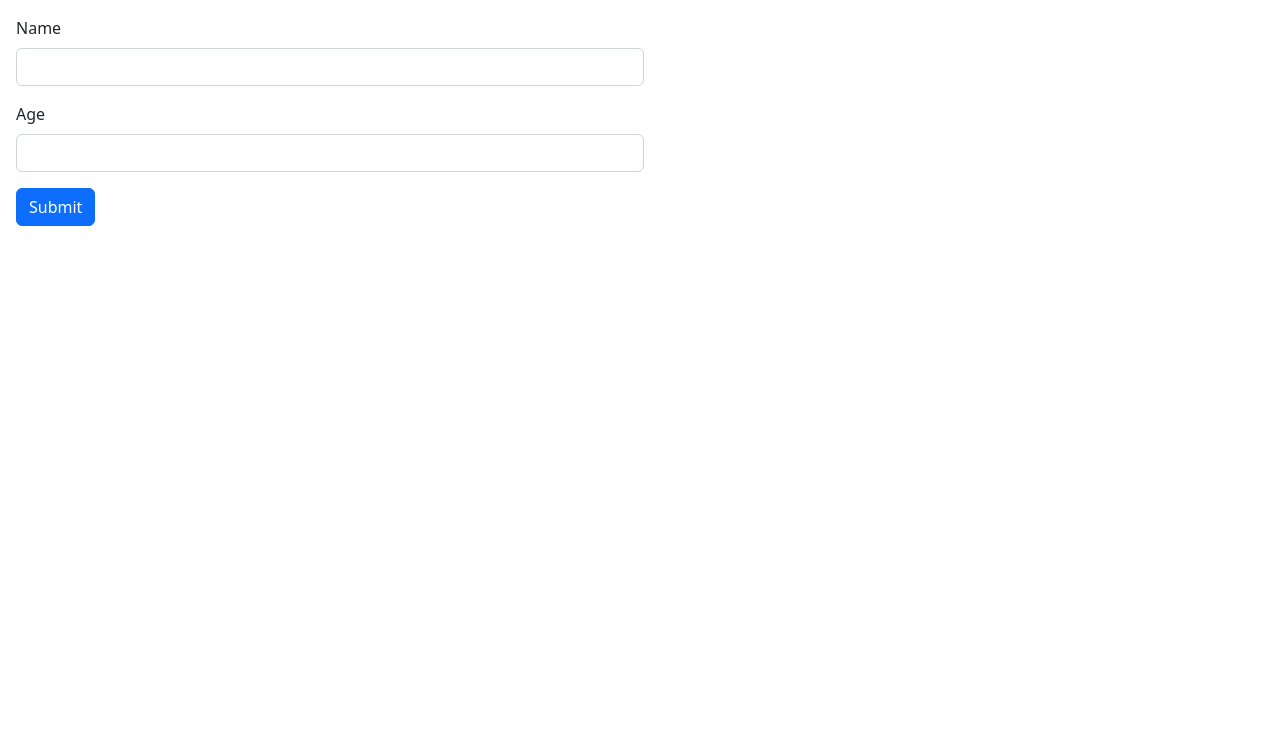
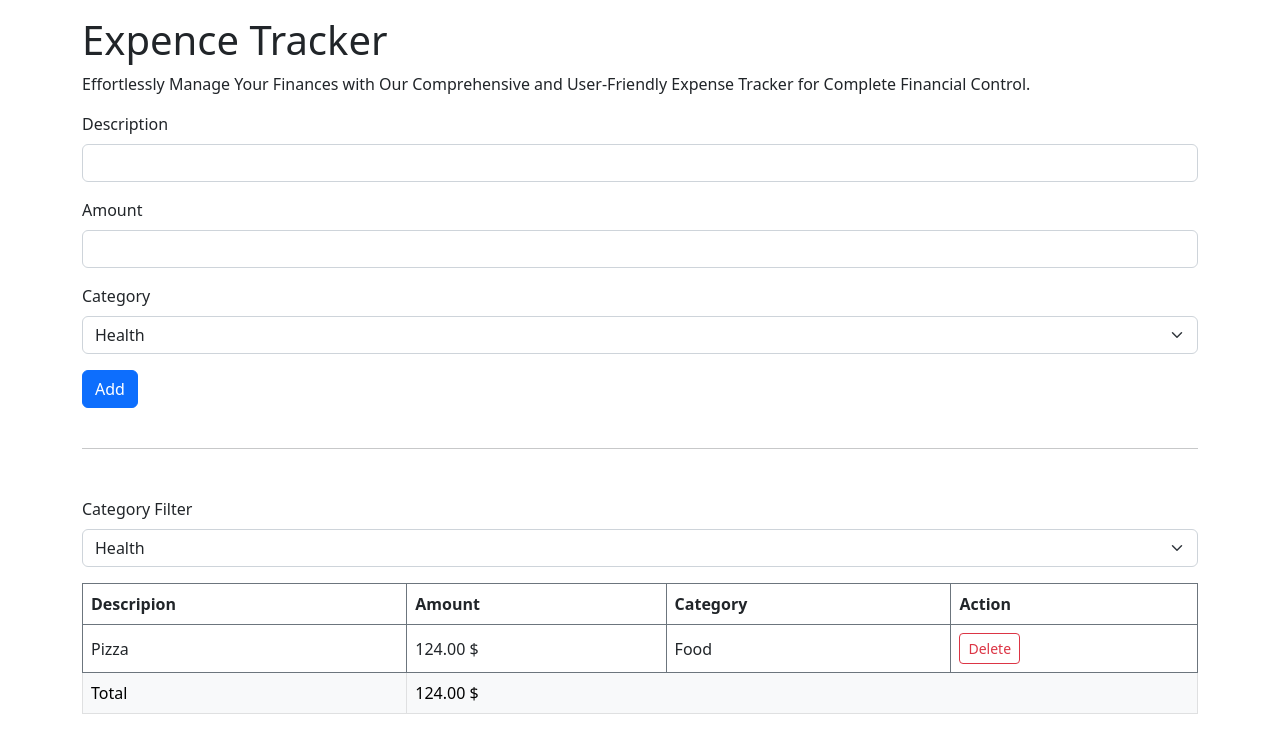
Before and after one commit to Erfanhosseini98/learn-react, a React (Vite) app: page / in a window 1280 px wide. Shown: the top 752 px of the page. Built offline with nearby package versions, Linux system fonts and the light colour scheme.

Commit message:
Create  expense component

```diff
--- a/src/App.tsx
+++ b/src/App.tsx
@@ -1,7 +1,7 @@
-import Form from "./components/Form";
+import { Expense } from "./components/Expense";
 
 function App() {
-	return <Form/>;
+	return <Expense/>;
 }
 
 export default App;
--- /dev/null
+++ b/src/components/Expense.tsx
@@ -0,0 +1,99 @@
+import React from "react";
+
+export const Expense = () => {
+	return (
+		<div className="container">
+			<div className="row mt-3">
+                <h1>Expence Tracker</h1>
+                <p>Effortlessly Manage Your Finances with Our Comprehensive and User-Friendly Expense Tracker for Complete Financial Control.</p>
+				<form action="">
+					<div className="mb-3">
+						<label className="mb-2" htmlFor="description">
+							Description
+						</label>
+						<input
+							type="text"
+							className="form-control"
+							id="description"
+						/>
+					</div>
+					<div className="mb-3">
+						<label className="mb-2" htmlFor="amount">
+							Amount
+						</label>
+						<input
+							type="number"
+							className="form-control"
+							id="amount"
+						/>
+					</div>
+					<div className="mb-3">
+						<label className="mb-2" htmlFor="category">
+							Category
+						</label>
+						<select
+							className="form-select"
+							name="category"
+							id="category"
+						>
+							<option value="Health">Health</option>
+							<option value="Food">Food</option>
+							<option value="Taxi">Taxi</option>
+						</select>
+					</div>
+					<button type="submit" className="btn btn-primary">
+						Add
+					</button>
+				</form>
+			</div>
+			<br />
+			<hr />
+
+			<div className="row mt-5">
+				<div className="mb-3">
+					<label className="mb-2" htmlFor="categoryFilter">
+						Category Filter
+					</label>
+					<select
+						className="form-select"
+						name="categoryFilter"
+						id="categoryFilter"
+					>
+						<option value="Health">Health</option>
+						<option value="Food">Food</option>
+						<option value="Taxi">Taxi</option>
+					</select>
+				</div>
+				<div>
+					<table className="table table-hover table-bordered border-secondary align-middle" >
+						<thead>
+							<tr>
+								<th scope="col">Descripion</th>
+								<th scope="col">Amount</th>
+								<th scope="col">Category</th>
+								<th scope="col">Action</th>
+							</tr>
+						</thead>
+						<tbody>
+							<tr>
+								<td>Pizza</td>
+								<td>124.00 $</td>
+								<td>Food</td>
+								<td>
+									<button className="btn btn btn-outline-danger btn-sm">
+										Delete
+									</button>
+								</td>
+							</tr>
+							<tr className="table-light">
+								<td>Total</td>
+								<td colSpan={3}>124.00 $</td>
+
+							</tr>
+						</tbody>
+					</table>
+				</div>
+			</div>
+		</div>
+	);
+};
--- a/src/components/Form.tsx
+++ b/src/components/Form.tsx
@@ -41,11 +41,16 @@ const Form = () => {
 						Age
 					</label>
 					<input
-						{...register("age")}
+						{...register("age", { required: true })}
 						type="number"
 						className="form-control"
 						id="age"
 					/>
+					{errors.age?.type === "required" && (
+						<div id="nameInput" className="form-text">
+							The age field is required.
+						</div>
+					)}
 				</div>
 
 				<button type="submit" className="btn btn-primary">
```
